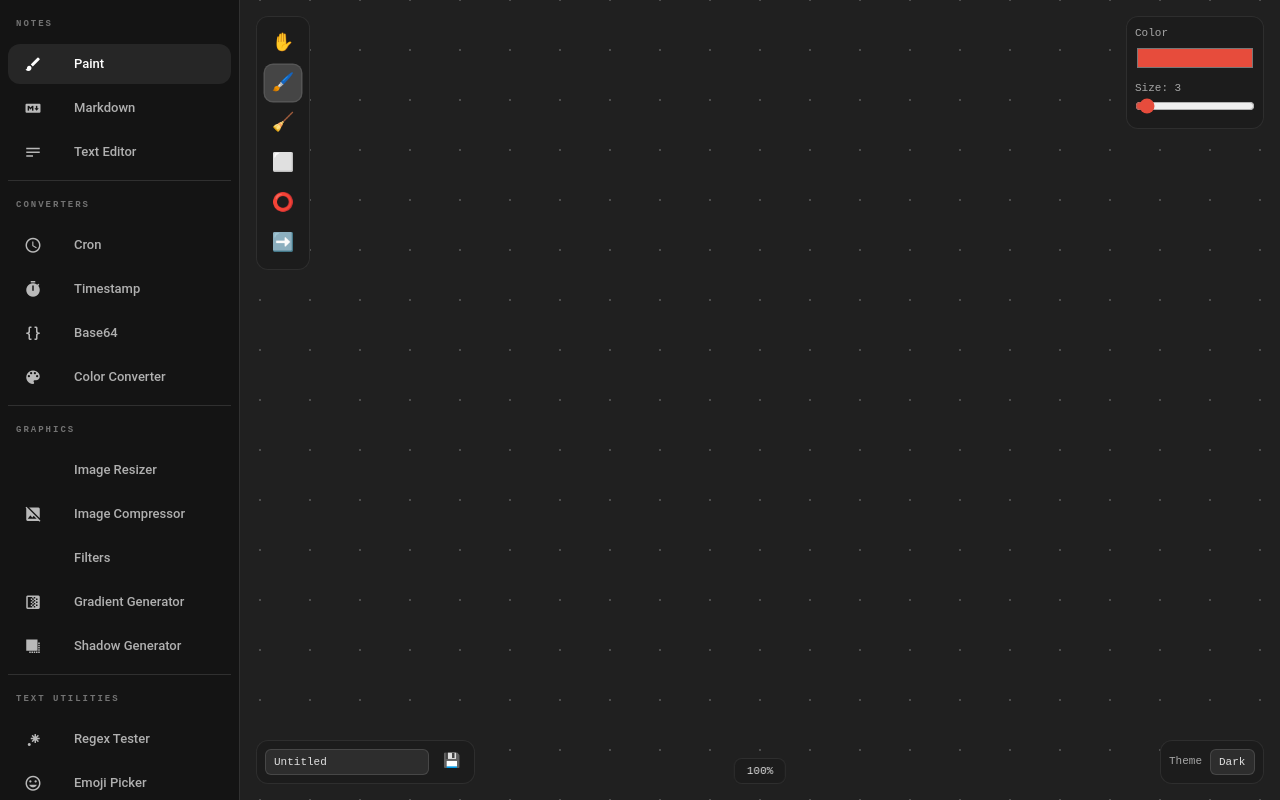
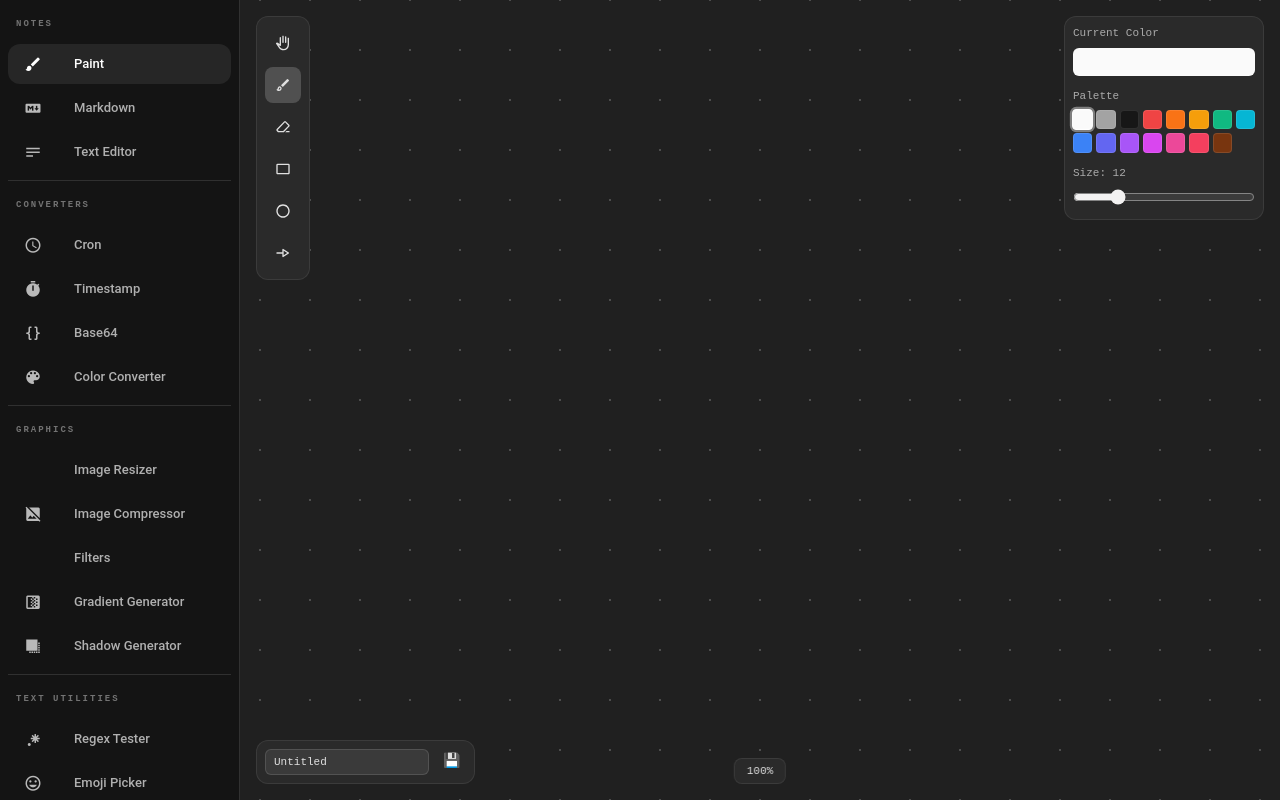
Before and after one commit to muzakon/tools, a Nuxt app: page /notes/paint in a window 1280 px wide. Built offline with nearby package versions, Linux system fonts and the light colour scheme.

Commit message:
refactor: ui optimization for notes/paint

```diff
--- /dev/null
+++ b/app/assets/style/tailwind.css
@@ -0,0 +1 @@
+@import "tailwindcss";
--- a/app/composables/paint/usePaintState.ts
+++ b/app/composables/paint/usePaintState.ts
@@ -9,8 +9,8 @@ export function usePaintState(): PaintState {
       camera: { x: 0, y: 0, zoom: 1 },
       elements: [],
       activeTool: 'brush',
-      brushColor: '#e74c3c',
-      brushWidth: 3,
+      brushColor: '#fafafa',
+      brushWidth: 12,
       filled: false,
       theme: 'dark',
       dirty: true,
--- /dev/null
+++ b/app/composables/paint/usePalette.ts
@@ -0,0 +1,27 @@
+import { ref } from 'vue'
+
+export const DEFAULT_PALETTE = [
+  '#fafafa', // White
+  '#a3a3a3', // Gray
+  '#171717', // Black
+  '#ef4444', // Red
+  '#f97316', // Orange
+  '#f59e0b', // Yellow
+  '#10b981', // Green
+  '#06b6d4', // Cyan
+  '#3b82f6', // Blue
+  '#6366f1', // Indigo
+  '#a855f7', // Purple
+  '#d946ef', // Fuchsia
+  '#ec4899', // Pink
+  '#f43f5e', // Rose
+  '#78350f', // Brown
+]
+
+const palette = ref([...DEFAULT_PALETTE])
+
+export function usePalette() {
+  return {
+    palette,
+  }
+}
--- a/app/pages/notes/paint.vue
+++ b/app/pages/notes/paint.vue
@@ -25,34 +25,49 @@
         :title="`${t.label} (${t.key})`"
         @click="toolManager.setTool(t.name)"
       >
-        <span class="tool-icon">{{ t.icon }}</span>
+        <div class="flex leading-normal">
+            <icon size="1rem" :name="t.icon" />
+        </div>
       </button>
     </div>
 
     <!-- Brush settings (top-right) -->
-    <div class="panel settings" :style="panelStyle">
+    <div class="panel settings w-[200px] !gap-3" :style="panelStyle">
       <label>
-        <span class="label-text">Color</span>
-        <input v-model="state.brushColor" type="color" class="color-input" />
+        <span class="label-text">Current Color</span>
+        <div class="relative !mt-1.5">
+          <input
+            v-model="state.brushColor"
+            type="color"
+            class="absolute inset-0 w-full h-full opacity-0 cursor-pointer"
+          />
+          <div
+            class="w-full h-7 rounded-md border border-neutral-800"
+            :style="{ backgroundColor: state.brushColor }"
+          ></div>
+        </div>
+      </label>
+      <label>
+        <span class="label-text">Palette</span>
+        <div class="palette-grid !mt-1.5">
+          <button
+            v-for="color in palette"
+            :key="color"
+            class="palette-color"
+            :class="{ active: state.brushColor === color }"
+            :style="{ backgroundColor: color }"
+            @click="state.brushColor = color"
+          ></button>
+        </div>
       </label>
       <label>
         <span class="label-text">Size: {{ state.brushWidth }}</span>
-        <input v-model.number="state.brushWidth" type="range" min="1" max="50" class="range-input" />
+        <input v-model.number="state.brushWidth" type="range" min="1" max="50" class="range-input w-full !mt-1.5" />
       </label>
-      <label v-if="showFilled">
-        <span class="label-text">Filled</span>
+      <label v-if="showFilled" class="flex items-center gap-2">
+        <span class="label-text !mb-0">Filled</span>
         <input v-model="state.filled" type="checkbox" />
       </label>
-    </div>
-
-    <!-- Theme settings (bottom-right) -->
-    <div class="panel bg-settings" :style="panelStyle">
-      <div class="panel-row">
-        <span class="label-text">Theme</span>
-        <select v-model="state.theme" class="select-input" @change="state.dirty = true">
-          <option value="dark">Dark</option>
-        </select>
-      </div>
     </div>
 
     <!-- Session panel (bottom-left) -->
@@ -92,6 +107,7 @@ import { useToolManager } from '~/composables/paint/useToolManager'
 import { useRenderer } from '~/composables/paint/useRenderer'
 import { useSession } from '~/composables/paint/useSession'
 import { useKeyboard } from '~/composables/paint/useKeyboard'
+import { usePalette } from '~/composables/paint/usePalette'
 import { usePanTool } from '~/composables/paint/tools/usePanTool'
 import { useBrushTool } from '~/composables/paint/tools/useBrushTool'
 import { useEraserTool } from '~/composables/paint/tools/useEraserTool'
@@ -105,6 +121,7 @@ const route = useRoute()
 const router = useRouter()
 
 const state = usePaintState()
+const { palette } = usePalette()
 const { container, bgCanvas, drawCanvas, overlayCanvas, screenToWorld, getDpr, getSize } = useCanvas(state)
 const history = useHistory(state)
 const toolManager = useToolManager(state, screenToWorld)
@@ -184,12 +201,12 @@ onMounted(async () => {
 
 // Tool buttons config
 const toolButtons: { name: ToolName; icon: string; label: string; key: string }[] = [
-  { name: 'pan', icon: '✋', label: 'Pan', key: 'V' },
-  { name: 'brush', icon: '🖌️', label: 'Brush', key: 'B' },
-  { name: 'eraser', icon: '🧹', label: 'Eraser', key: 'E' },
-  { name: 'rect', icon: '⬜', label: 'Rectangle', key: 'R' },
-  { name: 'circle', icon: '⭕', label: 'Circle', key: 'C' },
-  { name: 'arrow', icon: '➡️', label: 'Arrow', key: 'A' },
+  { name: 'pan', icon: 'material-symbols:back-hand-outline-rounded', label: 'Pan', key: 'V' },
+  { name: 'brush', icon: 'material-symbols:brush-outline', label: 'Brush', key: 'B' },
+  { name: 'eraser', icon: 'material-symbols:ink-eraser-outline-rounded', label: 'Eraser', key: 'E' },
+  { name: 'rect', icon: 'material-symbols:rectangle-outline-rounded', label: 'Rectangle', key: 'R' },
+  { name: 'circle', icon: 'material-symbols:circle-outline', label: 'Circle', key: 'C' },
+  { name: 'arrow', icon: 'material-symbols:line-end-arrow-outline-rounded', label: 'Arrow', key: 'A' },
 ]
 
 const showFilled = computed(() => ['rect', 'circle'].includes(state.activeTool))
@@ -278,7 +295,7 @@ function onWheel(e: WheelEvent) {
 .toolbar {
   top: 16px;
   left: 16px;
-  gap: 4px;
+  gap: 6px;
 }
 
 .settings {
@@ -330,12 +347,7 @@ function onWheel(e: WheelEvent) {
 
   &.active {
     background: rgba(255, 255, 255, 0.18);
-    box-shadow: 0 0 0 1.5px rgba(255, 255, 255, 0.25);
   }
-}
-
-.tool-icon {
-  font-size: 18px;
 }
 
 // Form inputs
@@ -349,16 +361,38 @@ function onWheel(e: WheelEvent) {
 .color-input {
   width: 100%;
   height: 28px;
-  border: none;
   border-radius: 6px;
   background: transparent;
   cursor: pointer;
   padding: 0;
 }
 
+.palette-grid {
+  display: grid;
+  grid-template-columns: repeat(8, 1fr);
+  gap: 4px;
+}
+
+.palette-color {
+  aspect-ratio: 1;
+  border-radius: 4px;
+  border: 1px solid rgba(255, 255, 255, 0.1);
+  cursor: pointer;
+  transition: transform 0.1s, border-color 0.1s;
+
+  &:hover {
+    transform: scale(1.1);
+  }
+
+  &.active {
+    border-color: #fff;
+    box-shadow: 0 0 0 2px rgba(255, 255, 255, 0.4);
+    transform: scale(1.1);
+  }
+}
+
 .range-input {
-  width: 120px;
-  accent-color: #e74c3c;
+  accent-color: #f3f2f2;
 }
 
 .select-input {
--- a/app/types/paint.ts
+++ b/app/types/paint.ts
@@ -91,7 +91,7 @@ export const THEMES: Record<ThemeName, ThemeColors> = {
     grid: 'rgba(255, 255, 255, 0.2)',
     cursorRing: 'rgba(255, 255, 255, 0.37)',
     text: '#e0e0e0',
-    uiBg: 'oklch(22.5% 0 0)',
+    uiBg: 'oklch(28.5% 0 0)',
     uiBorder: 'rgba(255,255,255,0.08)',
   },
   light: {
--- a/nuxt.config.ts
+++ b/nuxt.config.ts
@@ -1,4 +1,6 @@
 // https://nuxt.com/docs/api/configuration/nuxt-config
+import tailwindcss from "@tailwindcss/vite";
+
 export default defineNuxtConfig({
   compatibilityDate: '2025-07-15',
   devtools: { enabled: true },
@@ -10,6 +12,11 @@ export default defineNuxtConfig({
       }
     }
   },
-  css: ['@/assets/style/main.scss'],
-  ssr: false
+  css: ['@/assets/style/tailwind.css', '@/assets/style/main.scss'],
+  ssr: false,
+  vite: {
+    plugins: [
+      tailwindcss(),
+    ],
+  }
 })
--- a/package.json
+++ b/package.json
@@ -12,8 +12,10 @@
   "dependencies": {
     "@nuxt/fonts": "0.13.0",
     "@nuxt/icon": "2.2.1",
+    "@tailwindcss/vite": "^4.1.18",
     "nuxt": "^4.3.1",
     "nuxt-quasar-ui": "3.0.0",
+    "tailwindcss": "^4.1.18",
     "uuid": "^13.0.0",
     "vue": "^3.5.27",
     "vue-router": "^4.6.4",
```
Also changed, not shown: 1 other file (tests, documents, lock files or other folders).
